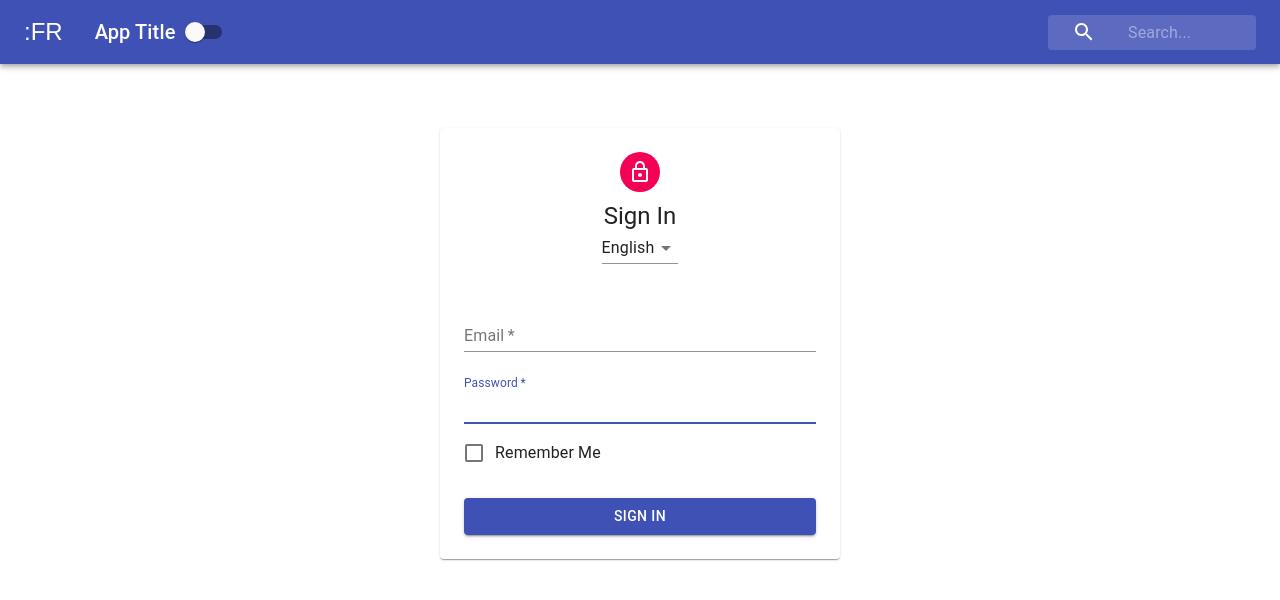
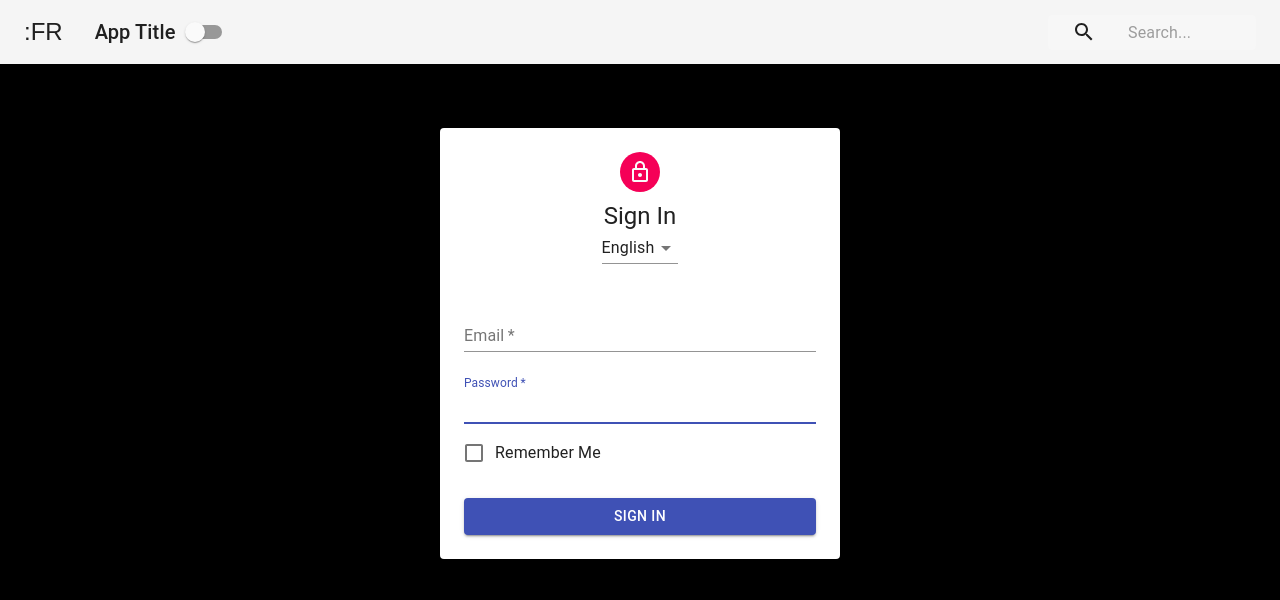
Before and after one commit to ColonelBucket8/context-app, a React (Create React App) app: page / in a window 1280 px wide. Shown: the top 600 px of the page. Built offline with nearby package versions, Linux system fonts and the light colour scheme.

Commit message:
added themeContext to Navbar and PageContent

```diff
--- a/src/Navbar.jsx
+++ b/src/Navbar.jsx
@@ -11,14 +11,17 @@
 import { withStyles } from "@material-ui/core/styles";
 import { CallMissedSharp } from "@material-ui/icons";
 import { mergeClasses } from "@material-ui/styles";
+import { ThemeContext } from "./contexts/ThemeContext";
 import styles from "./styles/NavbarStyles";
 
 class Navbar extends React.Component {
+  static contextType = ThemeContext;
   render() {
+    const { isDarkMode } = this.context;
     const { classes } = this.props;
     return (
       <div claaName={classes.root}>
-        <AppBar position="static" color="primary">
+        <AppBar position="static" color={isDarkMode ? "default" : "primary"}>
           <Toolbar>
             <IconButton className={classes.menuButton} color="inherit">
               <span>:FR</span>
--- a/src/PageContent.jsx
+++ b/src/PageContent.jsx
@@ -1,10 +1,13 @@
 import React from "react";
+import { ThemeContext } from "./contexts/ThemeContext";
 
 class PageContent extends React.Component {
+  static contextType = ThemeContext;
   render() {
+    const { isDarkMode } = this.context;
     const styles = {
-      backgroundColor: "white",
-      hright: "100vh",
+      backgroundColor: isDarkMode ? "black" : "white",
+      height: "100vh",
       width: "100vw",
     };
     return <div style={styles}>{this.props.children}</div>;
```
